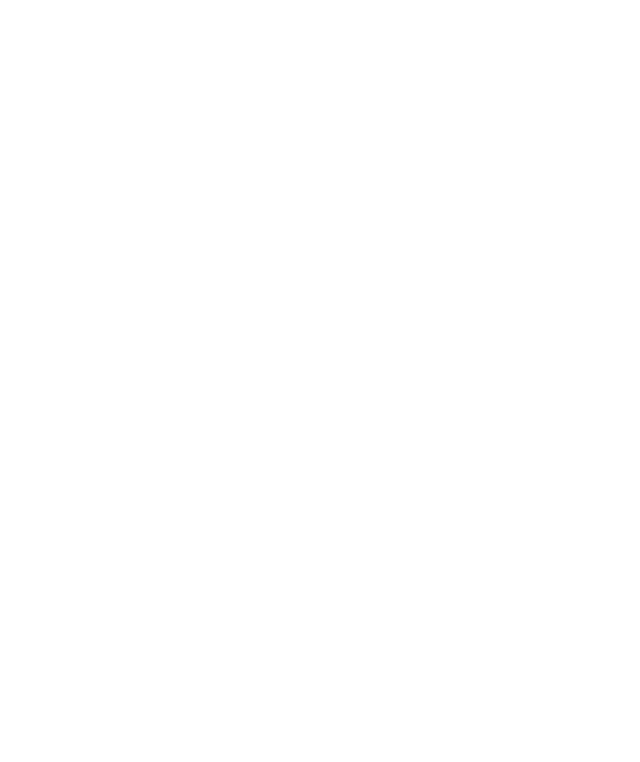
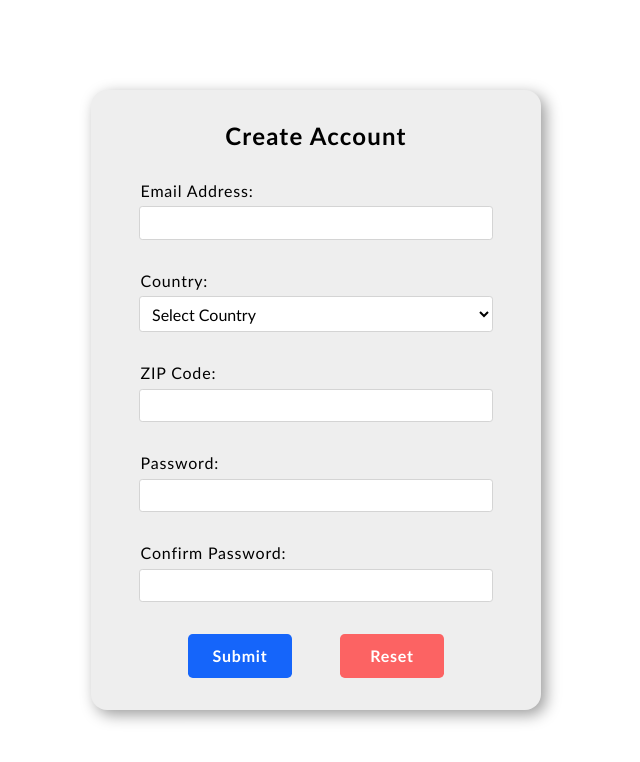
Before and after one commit to ArcaneIRE/odin-form-validation, a website: page src/index.html in a window 1280 px wide. Shown: the whole page, without its empty margins (324-964 px from the left). Drawn offline with Linux system fonts and the light colour scheme.

Commit message:
Add form html and css

```diff
--- a/src/form.css
+++ b/src/form.css
@@ -0,0 +1,92 @@
+form {
+  box-sizing: border-box;
+  display: flex;
+  flex-direction: column;
+  gap: 2rem;
+  width: min(100vw, 450px);
+  padding: 2rem min(5vw, 3rem);
+  border-radius: 1rem;
+  background-color: rgb(238, 238, 238);
+  box-shadow: 0.3rem 0.3rem 0.9rem 0rem rgb(156, 156, 156);
+}
+
+form h2 {
+  margin: 0;
+  text-align: center;
+  letter-spacing: 0.05em;
+}
+
+fieldset {
+  display: flex;
+  flex-direction: column;
+  gap: 0.4rem;
+  margin: 0;
+  padding: 0rem;
+  border: none;
+}
+
+.fieldset-heading {
+  display: flex;
+  justify-content: space-between;
+  gap: 1rem;
+  padding: 0 0.1em;
+}
+
+.error-message {
+  margin: 0;
+  color: red;
+}
+
+label {
+  letter-spacing: 0.05em;
+}
+
+input,
+select {
+  box-sizing: border-box;
+  padding: 0.4em 0.5em;
+  width: 100%;
+  border-radius: 0.2em;
+  border: 1px solid rgb(212, 212, 212);
+}
+
+select {
+  background-color: white;
+}
+
+.buttons {
+  display: flex;
+  justify-content: center;
+  gap: 3rem;
+}
+
+button {
+  padding: 0.8em;
+  width: 6.5em;
+  border-radius: 0.3em;
+  font-weight: bold;
+  letter-spacing: 0.05rem;
+  border: none;
+  color: rgb(255, 255, 255);
+  cursor: pointer;
+}
+
+button[type="reset"] {
+  background-color: rgb(252, 99, 99);
+}
+
+button[type="reset"]:hover {
+  background-color: rgb(236, 59, 59);
+}
+
+button[type="submit"] {
+  background-color: rgb(21, 101, 250);
+}
+
+button[type="submit"]:hover {
+  background-color: rgb(0, 74, 212);
+}
+
+button:active {
+  scale: 0.97;
+}
--- a/src/index.css
+++ b/src/index.css
@@ -1,2 +1,15 @@
 @import "normalize.css";
 @import "form.css";
+
+body {
+  display: grid;
+  place-content: center;
+  margin: 0;
+  height: 100vh;
+  font-family: "Gill Sans", "Gill Sans MT", Calibri, "Trebuchet MS", sans-serif;
+}
+
+h1 {
+  margin: 1.5rem 0;
+  text-align: center;
+}
--- a/src/index.html
+++ b/src/index.html
@@ -10,6 +10,60 @@
   <script src="form-validation.js" defer></script>
 </head>
 <body>
+  <form action="" novalidate>
+    <h2>Create Account</h2>
 
+    <fieldset>
+      <div class="fieldset-heading">
+        <label for="email">Email Address:</label>
+        <p class="error-message"></p>
+      </div>
+      <input type="email" name="email" id="email" required>
+    </fieldset>
+
+    <fieldset>
+      <div class="fieldset-heading">
+        <label for="country">Country:</label>
+        <p class="error-message"></p>
+      </div>
+      <select id="country" required>
+        <option value="" disabled selected hidden>Select Country</option>
+        <option value="fr">France</option>
+        <option value="de">Germany</option>
+        <option value="ie">Ireland</option>
+        <option value="ch">Switzerland</option>
+        <option value="nl">The Netherlands</option>
+      </select>
+    </fieldset>
+
+    <fieldset>
+      <div class="fieldset-heading">
+        <label for="zip">ZIP Code:</label>
+        <p class="error-message"></p>
+      </div>
+      <input type="text" id="zip" required>
+    </fieldset>
+
+    <fieldset>
+      <div class="fieldset-heading">
+        <label for="password">Password:</label>
+        <p class="error-message"></p>
+      </div>
+      <input type="password" name="password" id="password" required>
+    </fieldset>
+
+    <fieldset>
+      <div class="fieldset-heading">
+        <label for="confirm-password">Confirm Password:</label>
+        <p class="error-message"></p>
+      </div>
+      <input type="password" name="confirm-password" id="confirm-password" required>
+    </fieldset>
+
+    <div class="buttons">
+      <button type="submit">Submit</button>
+      <button type="reset">Reset</button>
+    </div>
+  </form>
 </body>
 </html>
```
